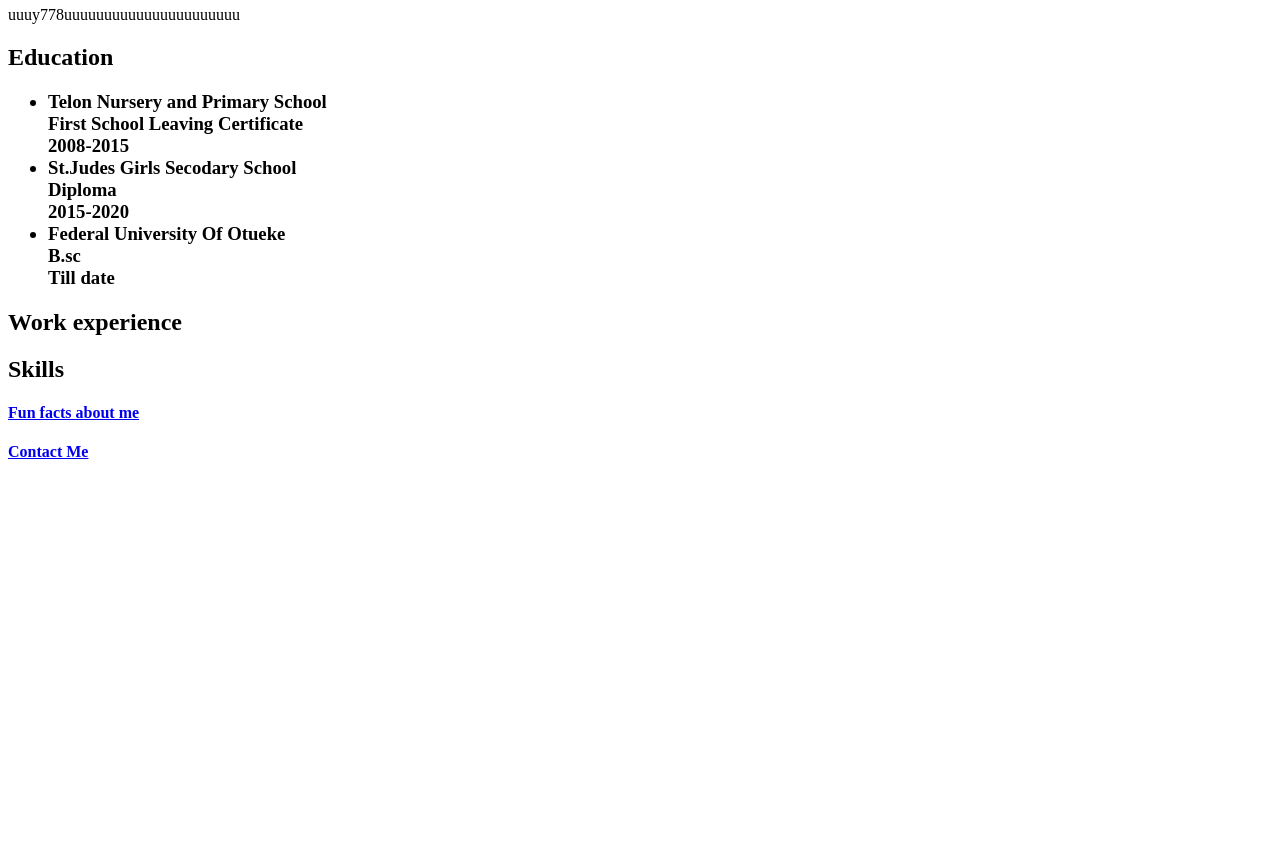
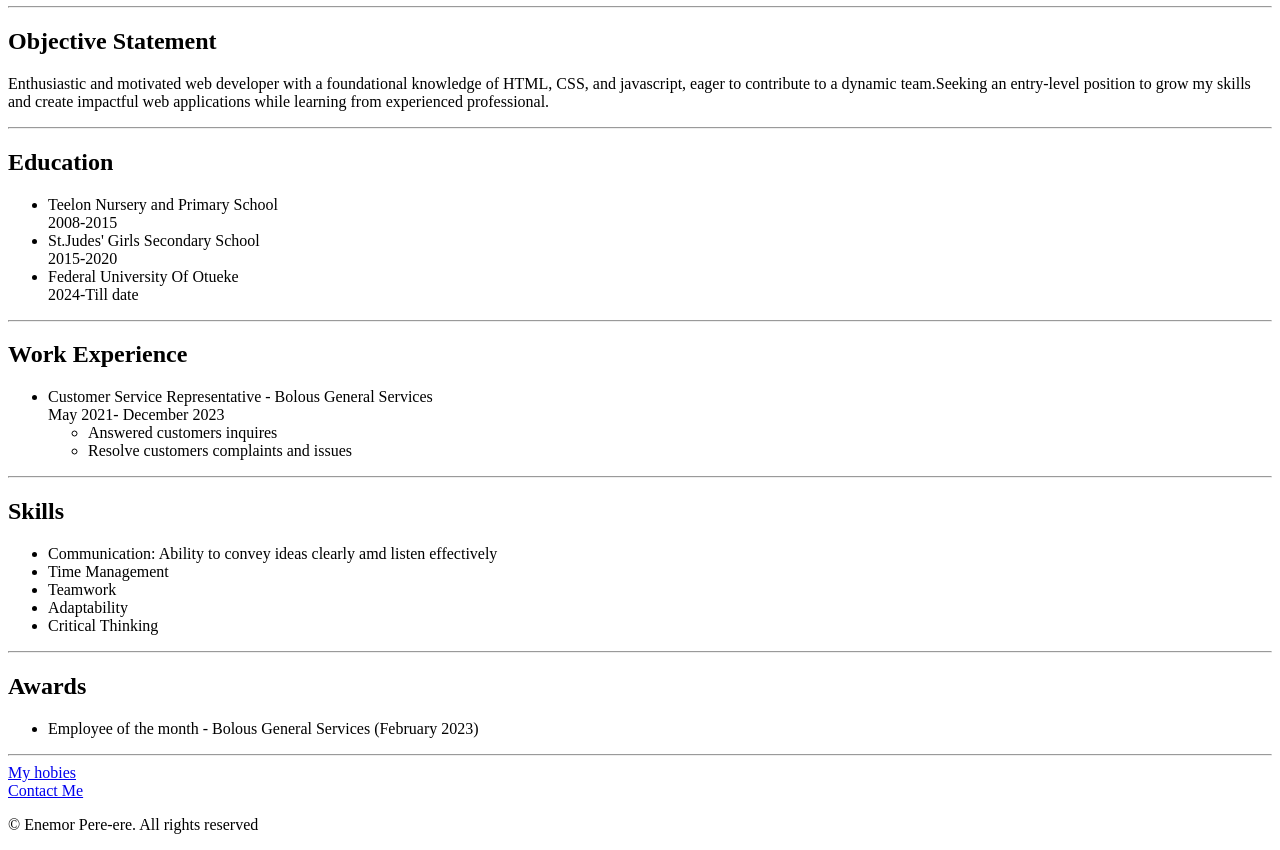
Before and after one commit to Chispere/html-resume, a plain HTML site: page index.html in a window 1280 px wide. Shown: the part 386-1236 px from the top of the page. Before the commit the page ends 868 px from the top, so only its background shows below. Drawn offline with Linux system fonts and the light colour scheme.

Commit message:
Add files via upload

```diff
--- a/index.html
+++ b/index.html
@@ -1,37 +1,62 @@
 <!DOCTYPE html>
 <html lang="en">
-<head>
-    <meta charset="UTF-8">
+  <head>
+    <meta charset="UTF-8" />
     <title>My Resume</title>
-</head>
-<body>
-     <img src="./pic.jpg" height="300" alt="Profile picture"/>
-    <h1>Objective Statement</h1>
-      <p>uuuy778uuuuuuuuuuuuuuuuuuuuuu</p>
+  </head>
+  <body>
+    <h1>Enemor Pere-ere</h1>
+    <a href="./hobbies.html"><img src="./pic.jpg" alt="profile picture" height="300 "/></a>
+    <hr />
+    <h2>Objective Statement</h2>
+      <p>Enthusiastic and motivated web developer with a foundational knowledge of HTML, CSS, and javascript, eager to contribute to a dynamic team.Seeking an entry-level position to grow my skills and create impactful web applications while learning from experienced professional.</p>
+    <hr />
     <h2>Education</h2>
-     <h3>
         <ul>
-          <li>Telon Nursery and Primary School
-             <br /> First School Leaving Certificate
-             <br /> 2008-2015
+          <li>
+            Teelon Nursery and Primary School <br />
+            2008-2015
           </li>
-          <li>St.Judes Girls Secodary School
-             <br /> Diploma
-             <br /> 2015-2020
+          <li>
+            St.Judes' Girls Secondary School <br />
+            2015-2020
           </li>
-          <li>Federal University Of Otueke
-            <br /> B.sc
-            <br /> Till date
+          <li>
+            Federal University Of Otueke <br />
+            2024-Till date
           </li>
         </ul>
-     </h3>
-    <h2>Work experience</h2>
+    <hr />
+    <h2>Work Experience</h2>
+        <ul>
+          <li>
+            Customer Service Representative - Bolous General Services<br />
+            May 2021- December 2023 <br />
+            <ul>
+              <li>Answered customers inquires</li>
+              <li> Resolve customers complaints and issues</li>
+            </ul>
+          </li>
+        </ul>
+    <hr />
     <h2>Skills</h2>
-    <h4>
-        <a href="./hobbies.html">Fun facts about me</a> <br />
-    </h4>
-    <h4>
-        <a href="./contact.html">Contact Me</a>
-    </h4>
-</body>
+        <ul>
+          <li>Communication: Ability to convey ideas clearly amd listen effectively</li>
+          <li>Time Management</li>
+          <li>Teamwork</li>
+          <li>Adaptability</li>
+          <li>Critical Thinking</li>
+        </ul>
+    <hr />
+    <h2>Awards</h2>
+      <ul>
+        <li>Employee of the month - Bolous General Services (February 2023)</li>
+      </ul>
+    <hr />
+    <a href="./hobbies.html">My hobies</a> <br />
+    <a href="./contact.html">Contact Me</a>
+  </body>
+  <footer>
+    <p>© Enemor Pere-ere. All rights reserved</p>
+  </footer>
 </html>
```
Also changed, not shown: hobbies.html (+7 -20 lines).
